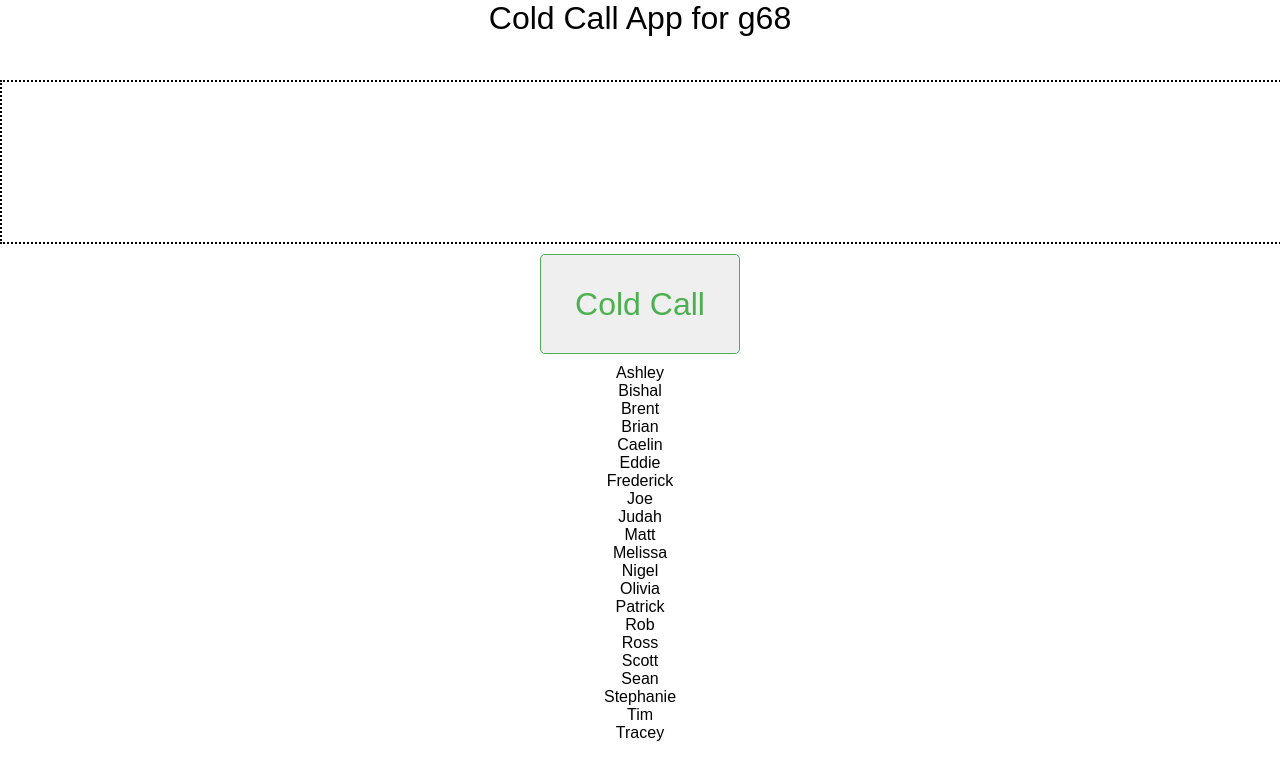
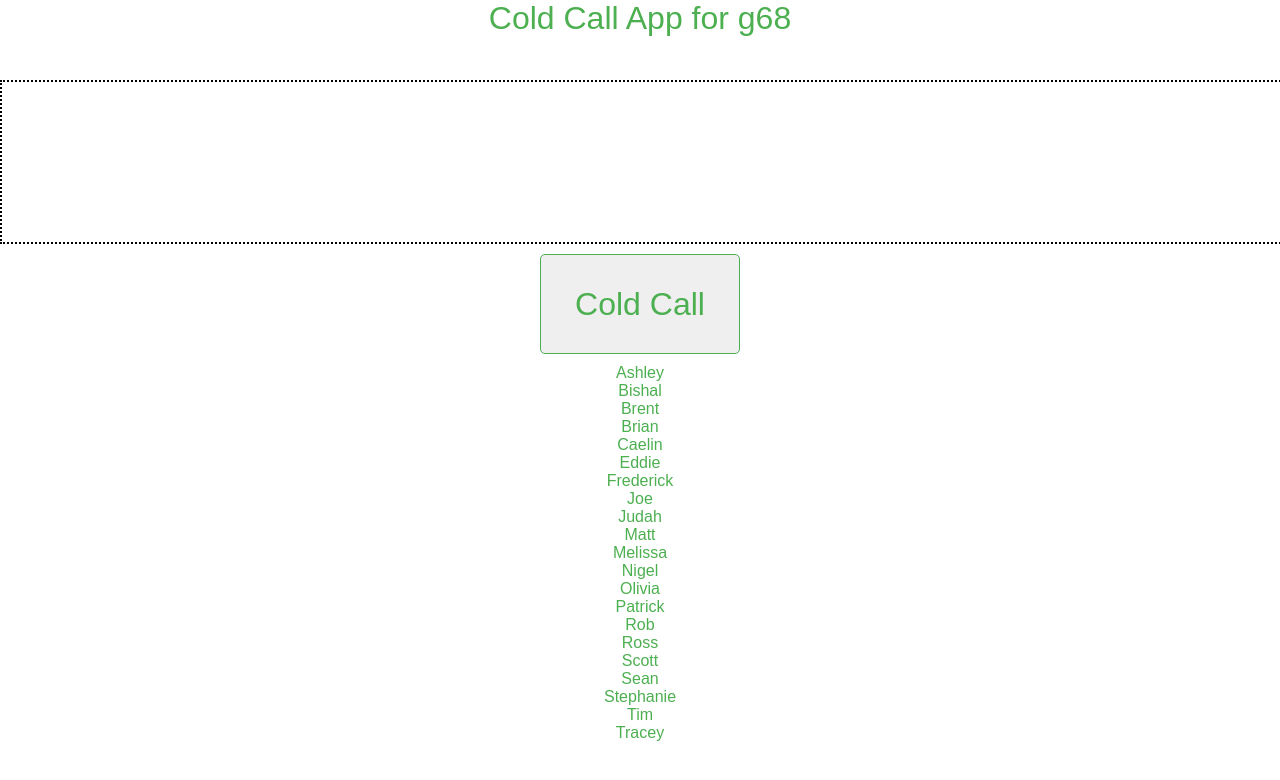
Before and after one commit to jmrigali/cold-call-app, a React (Create React App) app: page / in a window 1280 px wide. Shown: the top 780 px of the page. Built offline with nearby package versions, Linux system fonts and the light colour scheme.

Commit message:
changed colors

```diff
--- a/src/App.css
+++ b/src/App.css
@@ -4,6 +4,7 @@
 .navbar {
   height: 10vh;
   font-size: 2em;
+  color: #4CAF50;
 }
 
 .selectedStudent {
@@ -12,7 +13,7 @@
   border: 2px dotted black;
   text-align: center;
   justify-content: center;
-  color: green;
+  color: #4CAF50;
   font-size: 5em;
 }
 
@@ -36,3 +37,7 @@
 .studentBox {
   margin-top: 10px;
 }
+
+.indivStudent {
+  color: #4CAF50;
+}
```
